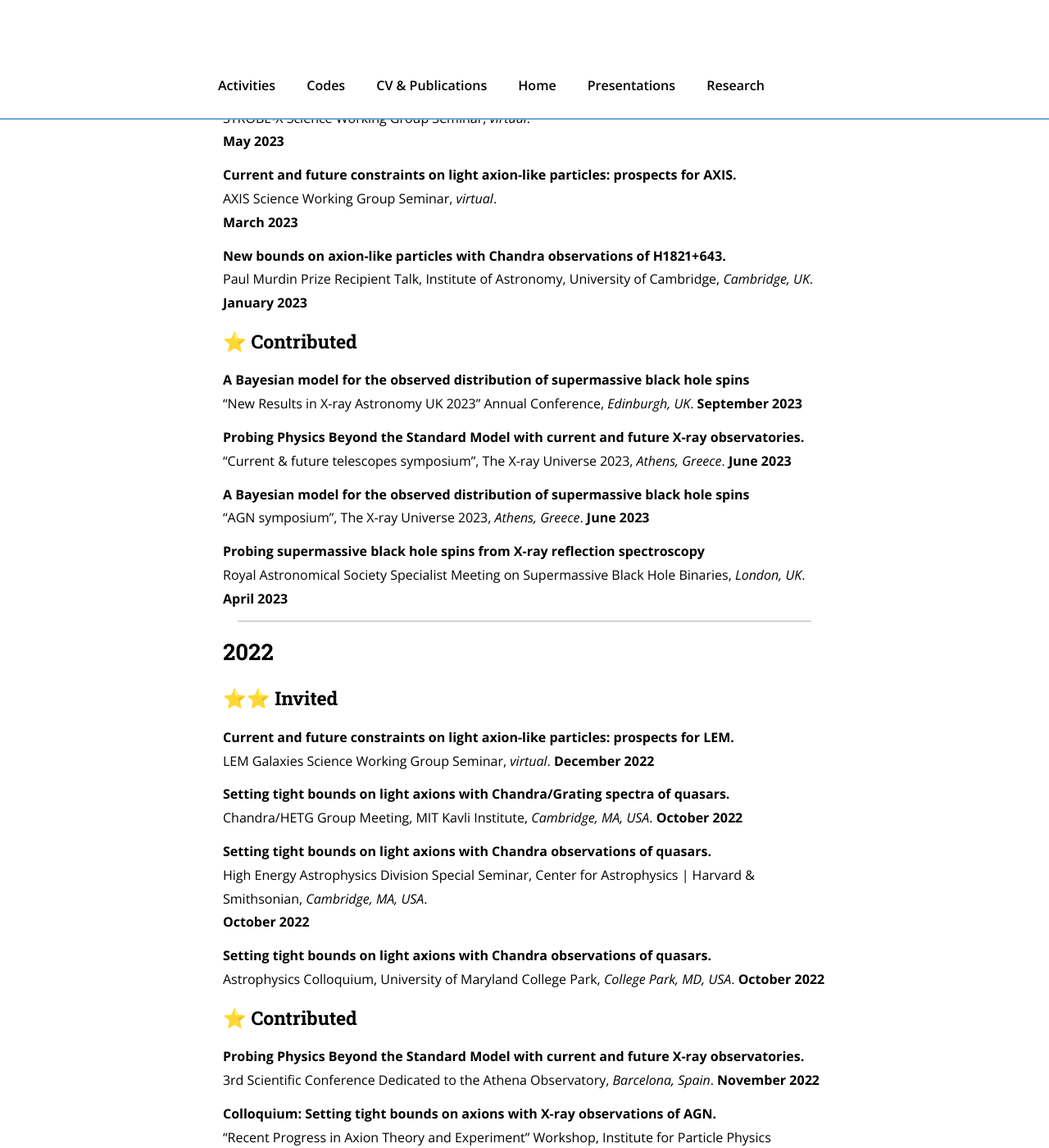
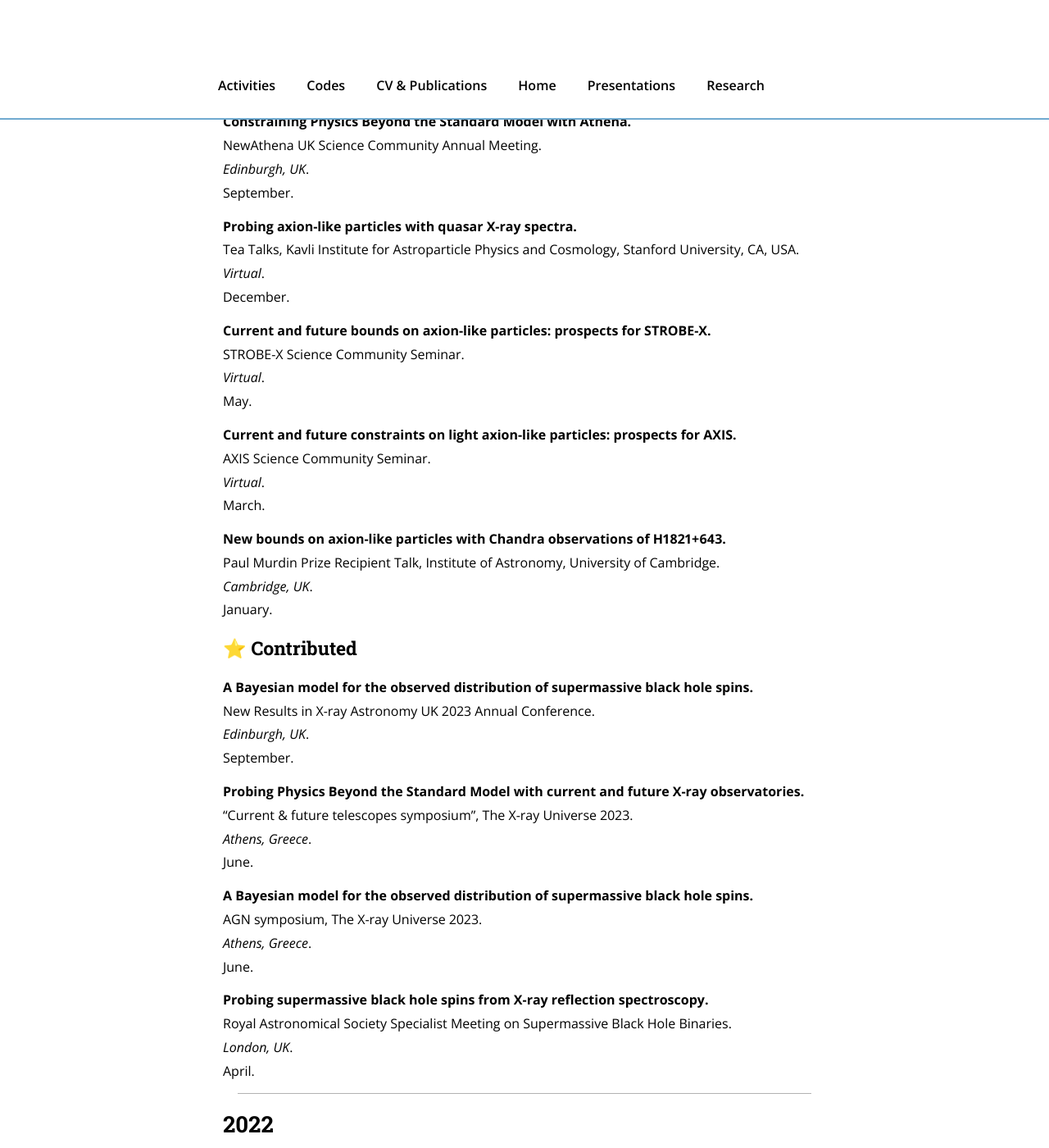
Before and after one commit to jsiskreynes-astro/jsiskreynes-astro.github.io, a Jekyll site: the page built from presentations.md, in a window 1280 px wide and 1400 px high, scrolled down 4328 px. Shown: the whole window at 82% size. Built offline with Jekyll 4.4.1, drawn with Linux system fonts in a browser that asks for light colours; nearby versions of some CDN libraries; some of the changed text lies outside the part shown.

Commit message:
Update presentations.md

```diff
--- a/presentations.md
+++ b/presentations.md
@@ -155,43 +160,52 @@
 
 ### ⭐⭐ Invited
 
-**Constraining Physics Beyond the Standard Model with Athena.**
-NewAthena UK Science Community Annual Meeting, *Edinburgh, UK*.
-**September 2023**
+**Constraining Physics Beyond the Standard Model with Athena.**  <br>
+NewAthena UK Science Community Annual Meeting. <br>
+*Edinburgh, UK*.  <br>
+September.
 
-**Probing axion-like particles with quasar X-ray spectra.**
-Tea Talks, Kavli Institute for Astroparticle Physics and Cosmology, Stanford University, CA, USA, *virtual*.
-**December 2023**
+**Probing axion-like particles with quasar X-ray spectra.**  <br>
+Tea Talks, Kavli Institute for Astroparticle Physics and Cosmology, Stanford University, CA, USA. <br>
+*Virtual*. <br>
+December. <br>
 
-**Current and future bounds on axion-like particles: prospects for STROBE-X.**
-STROBE-X Science Working Group Seminar, *virtual*.
-**May 2023**
+**Current and future bounds on axion-like particles: prospects for STROBE-X.**  <br>
+STROBE-X Science Community Seminar. <br>
+*Virtual*.  <br>
+May. <br>
 
-**Current and future constraints on light axion-like particles: prospects for AXIS.**
-AXIS Science Working Group Seminar, *virtual*.
-**March 2023**
+**Current and future constraints on light axion-like particles: prospects for AXIS.**  <br>
+AXIS Science Community Seminar. <br>
+*Virtual*.  <br>
+March. <br>
 
-**New bounds on axion-like particles with Chandra observations of H1821+643.**
-Paul Murdin Prize Recipient Talk, Institute of Astronomy, University of Cambridge, *Cambridge, UK*.
-**January 2023**
+**New bounds on axion-like particles with Chandra observations of H1821+643.**  <br>
+Paul Murdin Prize Recipient Talk, Institute of Astronomy, University of Cambridge. <br>
+*Cambridge, UK*. <br>
+January. <br>
 
 ### ⭐ Contributed
 
-**A Bayesian model for the observed distribution of supermassive black hole spins**
-"New Results in X-ray Astronomy UK 2023" Annual Conference, *Edinburgh, UK*.
-**September 2023**
+**A Bayesian model for the observed distribution of supermassive black hole spins.**  <br>
+New Results in X-ray Astronomy UK 2023 Annual Conference. <br>
+*Edinburgh, UK*. <br>
+September. <br>
 
-**Probing Physics Beyond the Standard Model with current and future X-ray observatories.**
-"Current & future telescopes symposium", The X-ray Universe 2023, *Athens, Greece*.
-**June 2023**
+**Probing Physics Beyond the Standard Model with current and future X-ray observatories.**  <br>
+"Current & future telescopes symposium", The X-ray Universe 2023. <br>
+*Athens, Greece*. <br>
+June. <br>
 
-**A Bayesian model for the observed distribution of supermassive black hole spins**
-"AGN symposium", The X-ray Universe 2023, *Athens, Greece*.
-**June 2023**
+**A Bayesian model for the observed distribution of supermassive black hole spins.**  <br>
+AGN symposium, The X-ray Universe 2023. <br>
+*Athens, Greece*. <br>
+June. <br>
 
-**Probing supermassive black hole spins from X-ray reflection spectroscopy**
-Royal Astronomical Society Specialist Meeting on Supermassive Black Hole Binaries, *London, UK*.
-**April 2023**
+**Probing supermassive black hole spins from X-ray reflection spectroscopy.**  <br>
+Royal Astronomical Society Specialist Meeting on Supermassive Black Hole Binaries. <br>
+*London, UK*. <br>
+April.
 
 ---
 
@@ -199,40 +213,49 @@
 
 ### ⭐⭐ Invited
 
-**Current and future constraints on light axion-like particles: prospects for LEM.**
-LEM Galaxies Science Working Group Seminar, *virtual*.
-**December 2022**
+**Current and future constraints on light axion-like particles: prospects for LEM.** <br>
+LEM Galaxies Science Working Group Seminar. <br>
+*Virtual*. <br>
+December. <br>
 
-**Setting tight bounds on light axions with Chandra/Grating spectra of quasars.**
-Chandra/HETG Group Meeting, MIT Kavli Institute, *Cambridge, MA, USA*.
-**October 2022**
+**Setting tight bounds on light axions with Chandra/Grating spectra of quasars.**  <br>
+Chandra/HETG Group Meeting, MIT Kavli Institute. <br>
+*Cambridge, MA, USA*.
+October.
 
-**Setting tight bounds on light axions with Chandra observations of quasars.**
-High Energy Astrophysics Division Special Seminar, Center for Astrophysics | Harvard & Smithsonian, *Cambridge, MA, USA*.
-**October 2022**
+**Setting tight bounds on light axions with Chandra observations of quasars.**  <br>
+High Energy Astrophysics Division Special Seminar, Center for Astrophysics | Harvard & Smithsonian. <br>
+*Cambridge, MA, USA*.  <br>
+October. <br>
 
-**Setting tight bounds on light axions with Chandra observations of quasars.**
-Astrophysics Colloquium, University of Maryland College Park, *College Park, MD, USA*.
-**October 2022**
+**Setting tight bounds on light axions with Chandra observations of quasars.**  <br>
+Astrophysics Colloquium, University of Maryland College Park. <br>
+*College Park, MD, USA*. <br>
+October. <br>
 
 ### ⭐ Contributed
 
-**Probing Physics Beyond the Standard Model with current and future X-ray observatories.**
-3rd Scientific Conference Dedicated to the Athena Observatory, *Barcelona, Spain*.
-**November 2022**
+**Probing Physics Beyond the Standard Model with current and future X-ray observatories.**  <br>
+3rd Scientific Conference Dedicated to the Athena Observatory. <br>
+Barcelona, Spain. <br>
+November. <br>
 
-**Colloquium: Setting tight bounds on axions with X-ray observations of AGN.**
-"Recent Progress in Axion Theory and Experiment" Workshop, Institute for Particle Physics Phenomenology, *Durham, UK*.
-**September 2022**
+**Colloquium: Setting tight bounds on axions with X-ray observations of AGN.**  <br>
+"Recent Progress in Axion Theory and Experiment" Workshop, Institute for Particle Physics Phenomenology, University of Durham. <br>
+*Durham, UK*. <br>
+September. <br>
 
-**New tight bounds on axion-like particles with X-ray observations of H1821+643.**
-Athena Symposium at European Astronomical Society 2022 Annual Meeting, *Valencia, Spain*.
-**July 2022**
+**New tight bounds on axion-like particles with X-ray observations of H1821+643.**  <br>
+Athena Symposium at European Astronomical Society 2022 Annual Meeting. <br>
+*Valencia, Spain*. <br>
+July. <br>
 
-**A moderate spin for the high-mass supermassive black hole in H1821+643**
-XMM-Newton Annual Conference, ESAC, *Madrid, Spain*.
-**June 2022**
+**A moderate spin for the high-mass supermassive black hole in H1821+643.** <br>
+XMM-Newton Annual Conference, ESAC. <br>
+*Madrid, Spain*. <br>
+June. <br>
 
-**A moderate spin for the high-mass supermassive black hole in H1821+643.**
-New Results in X-ray Astronomy UK 2022 Annual Conference, *Leicester, UK*.
-**May 2022**
+**A moderate spin for the high-mass supermassive black hole in H1821+643.**  <br>
+New Results in X-ray Astronomy UK 2022 Annual Conference. <br>
+*Leicester, UK*. <br>
+May. <br>
```
Also changed, not shown: other parts of presentations.md (+40 -35 lines).
